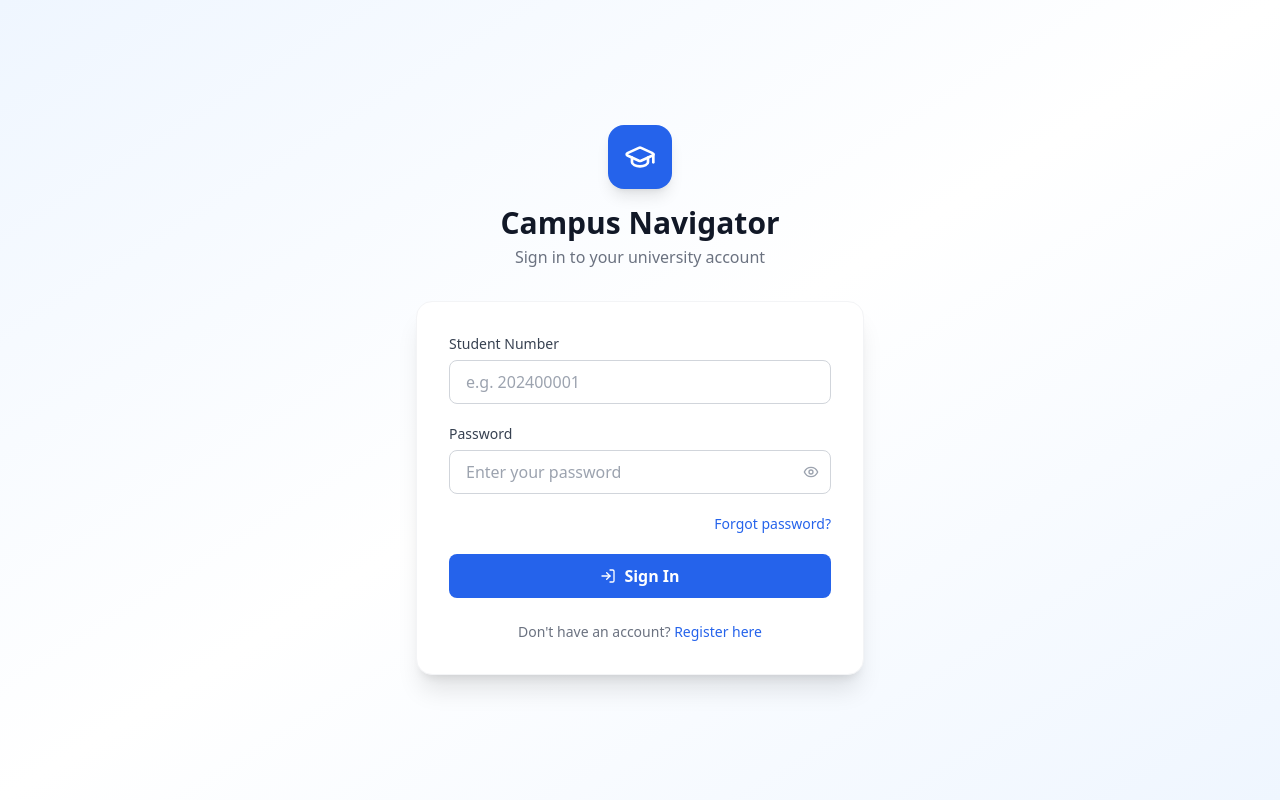
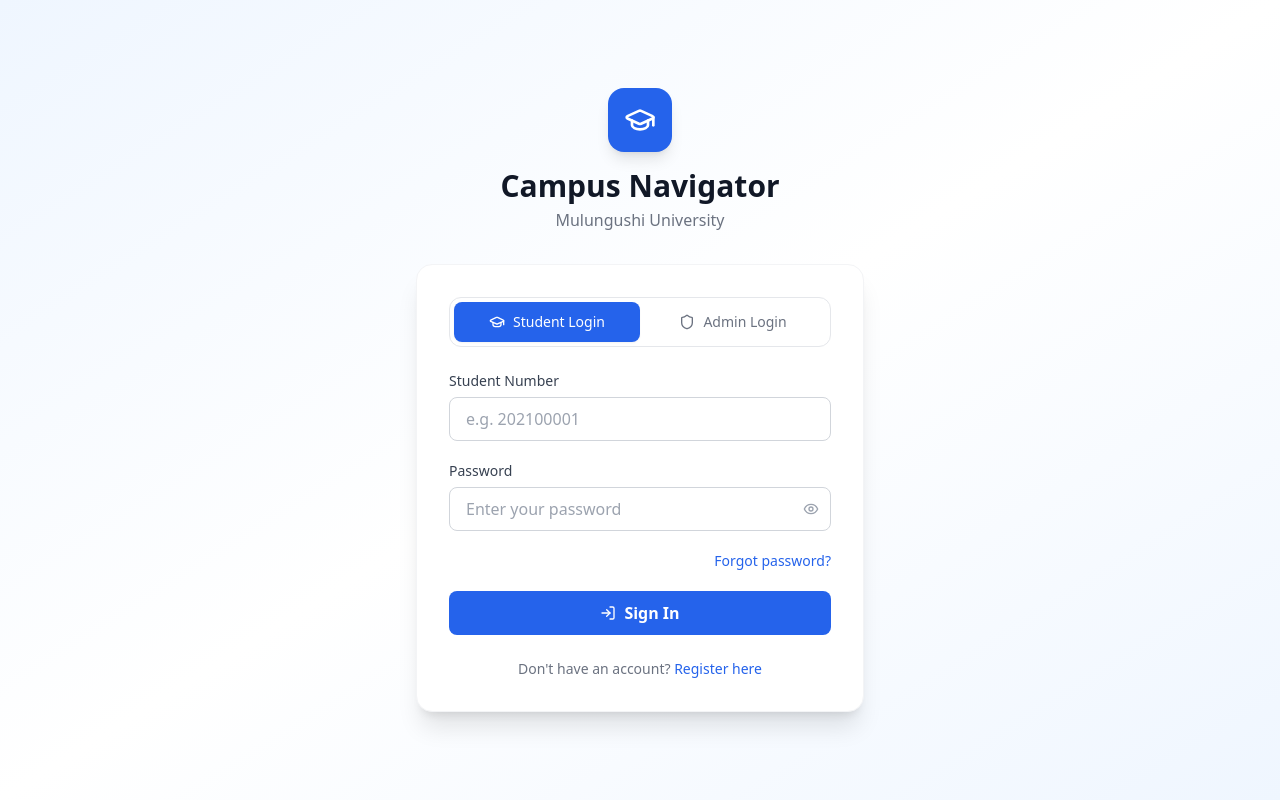
Before and after one commit to MvuyelwaNkomo/CAMPUS-NAVIGATOR, a React (Vite) app: page /login in a window 1280 px wide. Built offline with nearby package versions, Linux system fonts and the light colour scheme; no server answers.

Commit message:
updated code to let users enter student number and for admins to use their emails

```diff
--- a/src/contexts/AuthContext.tsx
+++ b/src/contexts/AuthContext.tsx
@@ -1,24 +1,22 @@
 // client/src/contexts/AuthContext.tsx
-// Provides global auth state: user, token, login, logout
 
 import React, { createContext, useContext, useState, useEffect, ReactNode } from 'react';
-import { User, AuthState } from '../types/auth';
+import { User, AuthState, LoginCredentials } from '../types/auth';
 import { loginApi, logoutApi, getMeApi } from '../api/auth';
 
 interface AuthContextType extends AuthState {
-  login:  (studentNumber: string, password: string) => Promise<void>;
+  login:  (credentials: LoginCredentials) => Promise<void>;
   logout: () => Promise<void>;
 }
 
 const AuthContext = createContext<AuthContextType | undefined>(undefined);
 
 export function AuthProvider({ children }: { children: ReactNode }) {
-  const [user,  setUser]  = useState<User | null>(null);
-  const [token, setToken] = useState<string | null>(null);
+  const [user,      setUser]      = useState<User | null>(null);
+  const [token,     setToken]     = useState<string | null>(null);
   const [isLoading, setIsLoading] = useState(true);
 
-  // On mount: try to restore session from sessionStorage
-  // (sessionStorage clears on tab close — safer than localStorage)
+  // On mount: restore session from sessionStorage
   useEffect(() => {
     const storedToken = sessionStorage.getItem('cn_token');
     if (storedToken) {
@@ -36,9 +34,8 @@
     }
   }, []);
 
-  async function login(email: string, password: string): Promise<void> {
-    const data = await loginApi({ email, password });
-    // Store token in memory + sessionStorage
+  async function login(credentials: LoginCredentials): Promise<void> {
+    const data = await loginApi(credentials);
     (window as any).__campusNavToken = data.token;
     sessionStorage.setItem('cn_token', data.token);
     setToken(data.token);
@@ -46,7 +43,7 @@
   }
 
   async function logout(): Promise<void> {
-    try { await logoutApi(); } catch { /* ignore errors on logout */ }
+    try { await logoutApi(); } catch {}
     (window as any).__campusNavToken = null;
     sessionStorage.removeItem('cn_token');
     setToken(null);
@@ -55,7 +52,10 @@
 
   return (
     <AuthContext.Provider value={{
-      user, token, isAuthenticated: !!user, isLoading, login, logout
+      user, token,
+      isAuthenticated: !!user,
+      isLoading,
+      login, logout
     }}>
       {children}
     </AuthContext.Provider>
--- a/src/pages/LoginPage.tsx
+++ b/src/pages/LoginPage.tsx
@@ -2,25 +2,28 @@
 
 import { useState, FormEvent } from 'react';
 import { useNavigate, useLocation, Link } from 'react-router-dom';
-import { GraduationCap, Eye, EyeOff, LogIn } from 'lucide-react';
+import { GraduationCap, Eye, EyeOff, LogIn, Shield } from 'lucide-react';
 import { useAuth } from '../contexts/AuthContext';
+
+type LoginMode = 'student' | 'admin';
 
 export default function LoginPage() {
   const { login, user } = useAuth();
-  const navigate = useNavigate();
-  const location  = useLocation();
+  const navigate        = useNavigate();
+  const location        = useLocation();
 
-  const from = (location.state as any)?.from?.pathname || '/home';
+  const from          = (location.state as any)?.from?.pathname || '/home';
   const locationError = (location.state as any)?.error;
 
-  // Changed state from email to studentNumber
+  const [mode,          setMode]          = useState<LoginMode>('student');
   const [studentNumber, setStudentNumber] = useState('');
-  const [password, setPassword] = useState('');
-  const [showPass, setShowPass] = useState(false);
-  const [error,    setError]    = useState(locationError || '');
-  const [loading,  setLoading]  = useState(false);
+  const [email,         setEmail]         = useState('');
+  const [password,      setPassword]      = useState('');
+  const [showPass,      setShowPass]      = useState(false);
+  const [error,         setError]         = useState(locationError || '');
+  const [loading,       setLoading]       = useState(false);
 
-  // If already logged in, redirect
+  // If already logged in redirect appropriately
   if (user) {
     const dest = user.role === 'student' ? '/home' : '/admin';
     navigate(dest, { replace: true });
@@ -32,15 +35,22 @@
     setError('');
     setLoading(true);
     try {
-      // Pass studentNumber instead of email
-      await login(studentNumber, password);
-      navigate(from, { replace: true });
+      if (mode === 'student') {
+        await login({ student_number: studentNumber, password });
+      } else {
+        await login({ email, password });
+      }
+      // Redirect based on role — AuthContext sets the user
+      const dest = mode === 'admin' ? '/admin' : from;
+      navigate(dest, { replace: true });
     } catch (err: any) {
       setError(err.response?.data?.error || 'Login failed. Please try again.');
     } finally {
       setLoading(false);
     }
   }
+
+  const inputClass = "w-full h-11 px-4 rounded-lg border border-gray-300 dark:border-gray-600 bg-white dark:bg-gray-700 text-gray-900 dark:text-white placeholder-gray-400 focus:outline-none focus:ring-2 focus:ring-blue-500 focus:border-transparent";
 
   return (
     <div className="min-h-screen bg-gradient-to-br from-blue-50 via-white to-blue-50 dark:from-gray-900 dark:via-gray-800 dark:to-gray-900 flex items-center justify-center px-4">
@@ -52,33 +62,80 @@
             <GraduationCap className="w-8 h-8 text-white" />
           </div>
           <h1 className="text-3xl font-bold text-gray-900 dark:text-white">Campus Navigator</h1>
-          <p className="text-gray-500 dark:text-gray-400 mt-1">Sign in to your university account</p>
+          <p className="text-gray-500 dark:text-gray-400 mt-1">Mulungushi University</p>
         </div>
 
         {/* Card */}
         <div className="bg-white dark:bg-gray-800 rounded-2xl shadow-xl p-8 border border-gray-100 dark:border-gray-700">
 
+          {/* Mode Toggle */}
+          <div className="flex rounded-xl border border-gray-200 dark:border-gray-700 p-1 mb-6">
+            <button
+              onClick={() => { setMode('student'); setError(''); }}
+              className={`flex-1 flex items-center justify-center gap-2 py-2.5 rounded-lg text-sm font-medium transition-all ${
+                mode === 'student'
+                  ? 'bg-blue-600 text-white shadow-sm'
+                  : 'text-gray-500 dark:text-gray-400 hover:text-gray-700 dark:hover:text-gray-300'
+              }`}
+            >
+              <GraduationCap className="w-4 h-4" />
+              Student Login
+            </button>
+            <button
+              onClick={() => { setMode('admin'); setError(''); }}
+              className={`flex-1 flex items-center justify-center gap-2 py-2.5 rounded-lg text-sm font-medium transition-all ${
+                mode === 'admin'
+                  ? 'bg-blue-600 text-white shadow-sm'
+                  : 'text-gray-500 dark:text-gray-400 hover:text-gray-700 dark:hover:text-gray-300'
+              }`}
+            >
+              <Shield className="w-4 h-4" />
+              Admin Login
+            </button>
+          </div>
+
+          {/* Error */}
           {error && (
-            <div className="mb-6 p-4 bg-red-50 dark:bg-red-900/20 border border-red-200 dark:border-red-800 rounded-lg">
+            <div className="mb-5 p-4 bg-red-50 dark:bg-red-900/20 border border-red-200 dark:border-red-800 rounded-lg">
               <p className="text-red-600 dark:text-red-400 text-sm">{error}</p>
             </div>
           )}
 
           <form onSubmit={handleSubmit} className="space-y-5">
-            {/* Student Number */}
+
+            {/* Student Number (student mode) */}
+            {mode === 'student' && (
               <div>
                 <label className="block text-sm font-medium text-gray-700 dark:text-gray-300 mb-1.5">
                   Student Number
                 </label>
                 <input
-                type="text" // Changed from email to text
+                  type="text"
                   value={studentNumber}
                   onChange={e => setStudentNumber(e.target.value)}
                   required
-                placeholder="e.g. 202400001"
-                className="w-full h-11 px-4 rounded-lg border border-gray-300 dark:border-gray-600 bg-white dark:bg-gray-700 text-gray-900 dark:text-white placeholder-gray-400 focus:outline-none focus:ring-2 focus:ring-blue-500 focus:border-transparent"
+                  placeholder="e.g. 202100001"
+                  className={inputClass}
                 />
               </div>
+            )}
+
+            {/* Email (admin mode) */}
+            {mode === 'admin' && (
+              <div>
+                <label className="block text-sm font-medium text-gray-700 dark:text-gray-300 mb-1.5">
+                  Email Address
+                </label>
+                <input
+                  type="email"
+                  value={email}
+                  onChange={e => setEmail(e.target.value)}
+                  required
+                  placeholder="admin@email.com"
+                  className={inputClass}
+                />
+              </div>
+            )}
 
             {/* Password */}
             <div>
@@ -92,7 +149,7 @@
                   onChange={e => setPassword(e.target.value)}
                   required
                   placeholder="Enter your password"
-                  className="w-full h-11 px-4 pr-11 rounded-lg border border-gray-300 dark:border-gray-600 bg-white dark:bg-gray-700 text-gray-900 dark:text-white placeholder-gray-400 focus:outline-none focus:ring-2 focus:ring-blue-500 focus:border-transparent"
+                  className={`${inputClass} pr-11`}
                 />
                 <button
                   type="button"
@@ -117,20 +174,29 @@
               disabled={loading}
               className="w-full h-11 bg-blue-600 hover:bg-blue-700 disabled:opacity-60 disabled:cursor-not-allowed text-white font-semibold rounded-lg transition-colors flex items-center justify-center gap-2"
             >
-              {loading ? (
-                <div className="w-5 h-5 border-2 border-white border-t-transparent rounded-full animate-spin" />
-              ) : (
-                <><LogIn className="w-4 h-4" /> Sign In</>
-              )}
+              {loading
+                ? <div className="w-5 h-5 border-2 border-white border-t-transparent rounded-full animate-spin" />
+                : <><LogIn className="w-4 h-4" /> Sign In</>
+              }
             </button>
           </form>
 
+          {/* Register link — only shown on student mode */}
+          {mode === 'student' && (
             <p className="mt-6 text-center text-sm text-gray-500 dark:text-gray-400">
               Don't have an account?{' '}
               <Link to="/register" className="text-blue-600 dark:text-blue-400 font-medium hover:underline">
                 Register here
               </Link>
             </p>
+          )}
+
+          {mode === 'admin' && (
+            <p className="mt-6 text-center text-xs text-gray-400 dark:text-gray-500">
+              Admin accounts are created by the ICT department only.
+            </p>
+          )}
+
         </div>
       </div>
     </div>
--- a/src/types/auth.ts
+++ b/src/types/auth.ts
@@ -1,30 +1,30 @@
 // client/src/types/auth.ts
 
 export interface User {
-  id: string;
-  email: string;
-  first_name: string;
-  last_name: string;
+  id:             string;
+  email:          string;
+  first_name:     string;
+  last_name:      string;
   student_number?: string;
-  role: 'student' | 'admin' | 'superadmin';
+  role:           'student' | 'admin' | 'superadmin';
 }
 
 export interface AuthState {
-  user: User | null;
-  token: string | null;
+  user:            User | null;
+  token:           string | null;
   isAuthenticated: boolean;
-  isLoading: boolean;
+  isLoading:       boolean;
 }
 
-export interface LoginCredentials {
-  email: string;
-  password: string;
-}
+// Student login uses student_number, admin login uses email
+export type LoginCredentials =
+  | { student_number: string; password: string }
+  | { email: string; password: string };
 
 export interface RegisterData {
   student_number: string;
-  email: string;
-  password: string;
-  first_name: string;
-  last_name: string;
+  email:          string;
+  password:       string;
+  first_name:     string;
+  last_name:      string;
 }
```
Also changed, not shown: 2 other files (tests, documents, lock files or other folders). Lines whose indentation alone changed are shown as unchanged.
